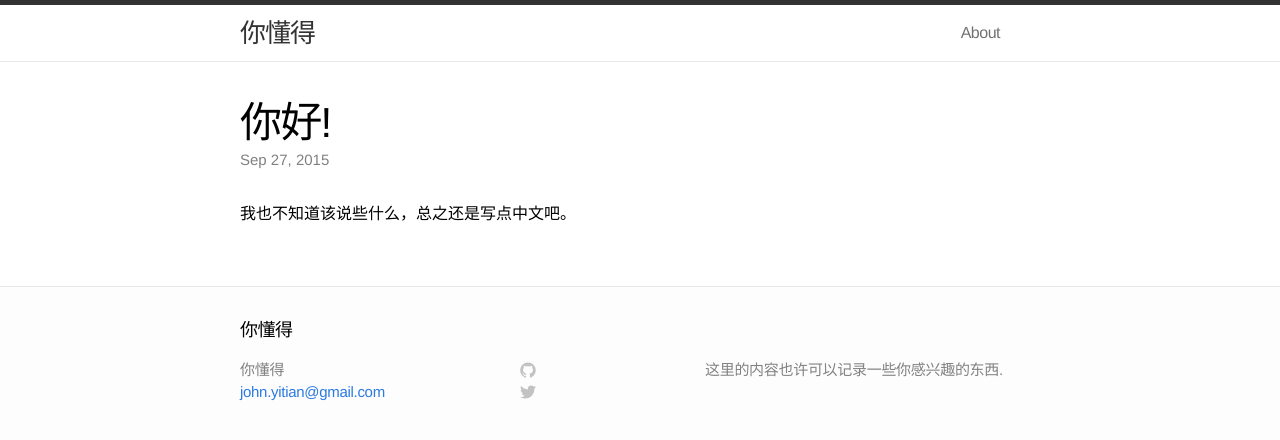
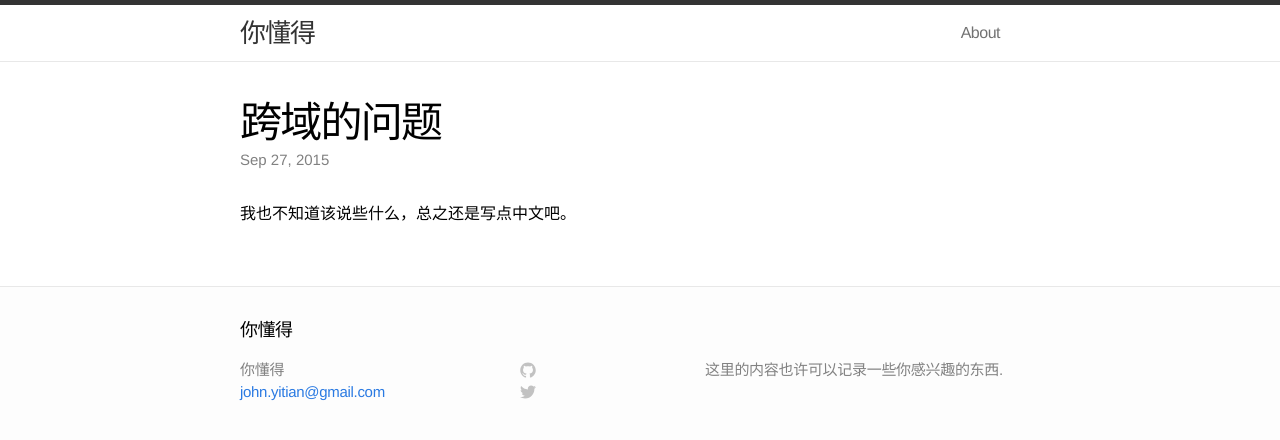
Before and after one commit to lyt23/gitblog, a Jekyll site: the page built from _posts/2015-09-27-cookie.markdown, in a window 1280 px wide. Shown: the top 440 px of the page. Built offline with Jekyll 4.4.1, drawn with Linux system fonts in a browser that asks for light colours.

Commit message:
Update 2015-09-27-cookie.markdown

```diff
--- a/_posts/2015-09-27-cookie.markdown
+++ b/_posts/2015-09-27-cookie.markdown
@@ -1,6 +1,6 @@
 ---
 layout: post
-title:  "你好!"
+title:  "跨域的问题"
 date:   2015-09-27 21:09:26
 categories: 跨域的问题
 ---
```
